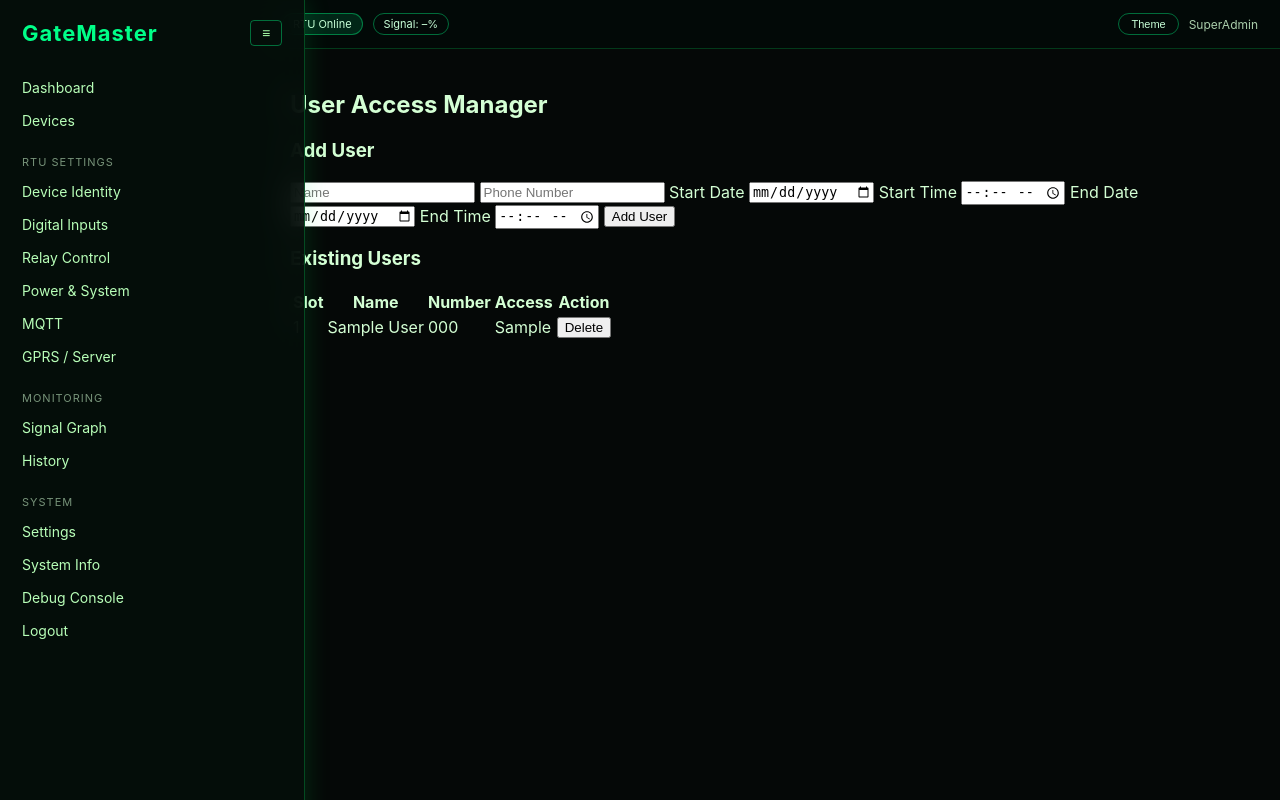
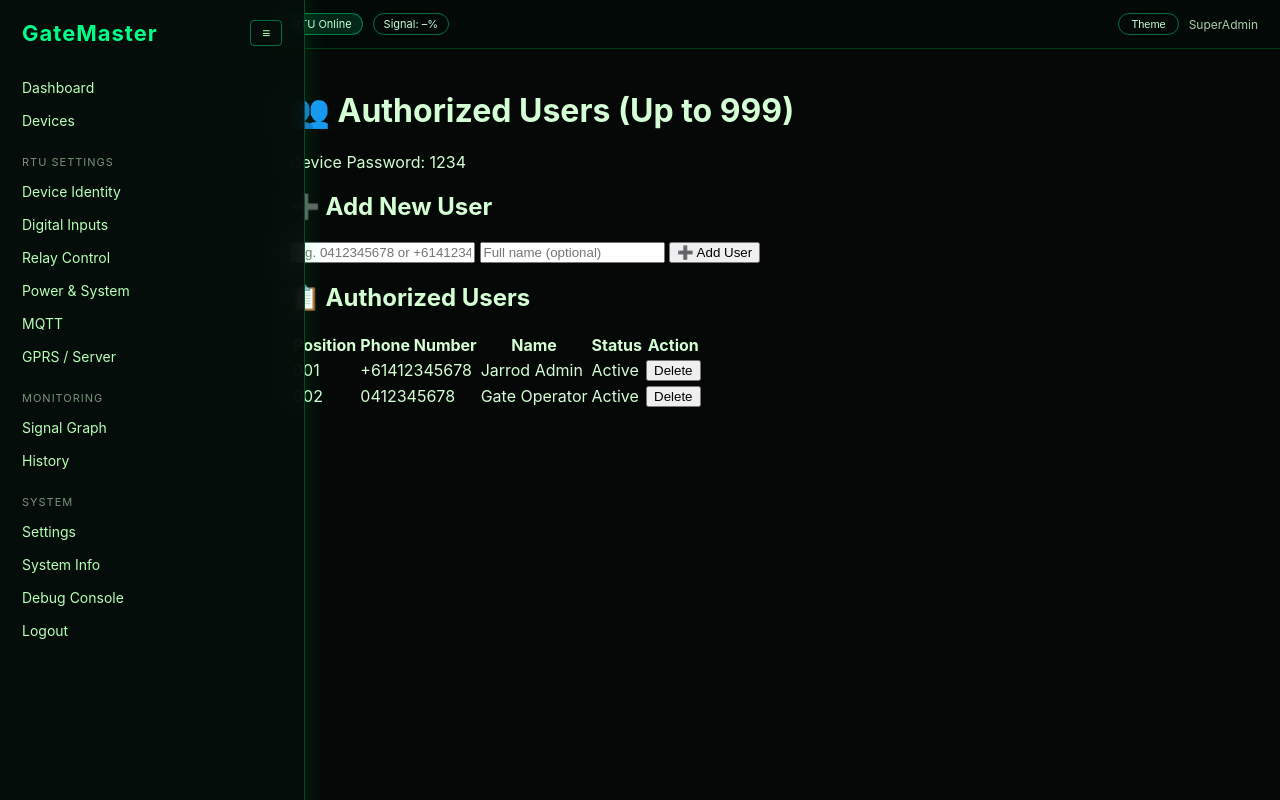
Before and after one commit to Billybob16/GateMaster, a Flask app: page /users in a window 1280 px wide. Run offline with Flask 3, Linux system fonts and the light colour scheme; tables that the repository leaves empty hold one stand-in row (values such as "Sample post").

Commit message:
Added full blue User Management page (matches screenshots)

```diff
--- a/templates/users.html
+++ b/templates/users.html
@@ -1,31 +1,88 @@
 {% extends "layout.html" %}
 {% block content %}
-<h2>User Access Manager</h2>
 
-<h3>Add User</h3>
+<div class="max-w-7xl mx-auto">
+    <div class="flex justify-between items-center mb-6">
+        <h1 class="text-3xl font-bold flex items-center gap-3">
+            👥 Authorized Users <span class="text-cyan-400 text-xl">(Up to 999)</span>
+        </h1>
+        <div class="bg-white/10 px-4 py-2 rounded-2xl text-sm font-mono">Device Password: 1234</div>
+    </div>
 
-<input id="name" placeholder="Name">
-<input id="number" placeholder="Phone Number">
+    <!-- Add New User -->
+    <div class="card rounded-3xl p-6 mb-8">
+        <h2 class="text-xl font-semibold mb-4 flex items-center gap-2"><span class="text-cyan-400">➕</span> Add New User</h2>
+        <div class="grid grid-cols-1 md:grid-cols-3 gap-4">
+            <input type="text" id="phone" placeholder="e.g. 0412345678 or +61412345678" class="bg-white/10 border border-white/30 rounded-2xl px-4 py-3 text-white placeholder-gray-400 focus:outline-none focus:border-cyan-400">
+            <input type="text" id="name" placeholder="Full name (optional)" class="bg-white/10 border border-white/30 rounded-2xl px-4 py-3 text-white placeholder-gray-400 focus:outline-none focus:border-cyan-400">
+            <button onclick="addUser()" class="bg-cyan-400 hover:bg-cyan-300 text-black font-semibold py-3 rounded-2xl flex items-center justify-center gap-2">
+                ➕ Add User
+            </button>
+        </div>
+    </div>
 
-<label>Start Date</label>
-<input id="start_date" type="date">
+    <!-- Authorized Users Table -->
+    <div class="card rounded-3xl p-6">
+        <h2 class="text-xl font-semibold mb-4">📋 Authorized Users</h2>
+        <div class="overflow-x-auto">
+            <table class="w-full text-sm">
+                <thead>
+                    <tr class="border-b border-white/20">
+                        <th class="text-left py-3">Position</th>
+                        <th class="text-left py-3">Phone Number</th>
+                        <th class="text-left py-3">Name</th>
+                        <th class="text-left py-3">Status</th>
+                        <th class="text-left py-3">Action</th>
+                    </tr>
+                </thead>
+                <tbody id="userTable" class="divide-y divide-white/10">
+                    <!-- Populated by JavaScript -->
+                </tbody>
+            </table>
+        </div>
+    </div>
+</div>
 
-<label>Start Time</label>
-<input id="start_time" type="time">
+<script>
+function addUser() {
+    const phone = document.getElementById('phone').value || '0412345678';
+    const name = document.getElementById('name').value || 'New User';
 
-<label>End Date</label>
-<input id="end_date" type="date">
+    const table = document.getElementById('userTable');
+    const row = document.createElement('tr');
+    row.innerHTML = `
+        <td class="py-3 font-mono">003</td>
+        <td class="py-3 font-mono">${phone}</td>
+        <td class="py-3">${name}</td>
+        <td class="py-3"><span class="bg-emerald-400 text-black text-xs px-3 py-1 rounded-full">Active</span></td>
+        <td class="py-3"><button onclick="this.parentElement.parentElement.remove()" class="text-red-400 hover:text-red-300 text-sm">Delete</button></td>
+    `;
+    table.appendChild(row);
 
-<label>End Time</label>
-<input id="end_time" type="time">
+    alert('✅ User added successfully! (Position auto-assigned)');
+    document.getElementById('phone').value = '';
+    document.getElementById('name').value = '';
+}
 
-<button onclick="addUser()">Add User</button>
-
-<h3>Existing Users</h3>
-<table id="userTable">
-    <tr><th>Slot</th><th>Name</th><th>Number</th><th>Access</th><th>Action</th></tr>
-</table>
-
-<script src="/static/js/users.js"></script>
+// Demo data
+document.addEventListener('DOMContentLoaded', () => {
+    const demoUsers = [
+        {pos: '001', phone: '+61412345678', name: 'Jarrod Admin', status: 'Active'},
+        {pos: '002', phone: '0412345678', name: 'Gate Operator', status: 'Active'}
+    ];
+    const table = document.getElementById('userTable');
+    demoUsers.forEach(u => {
+        const row = document.createElement('tr');
+        row.innerHTML = `
+            <td class="py-3 font-mono">${u.pos}</td>
+            <td class="py-3 font-mono">${u.phone}</td>
+            <td class="py-3">${u.name}</td>
+            <td class="py-3"><span class="bg-emerald-400 text-black text-xs px-3 py-1 rounded-full">${u.status}</span></td>
+            <td class="py-3"><button onclick="this.parentElement.parentElement.remove()" class="text-red-400 hover:text-red-300 text-sm">Delete</button></td>
+        `;
+        table.appendChild(row);
+    });
+});
+</script>
 
 {% endblock %}
```
